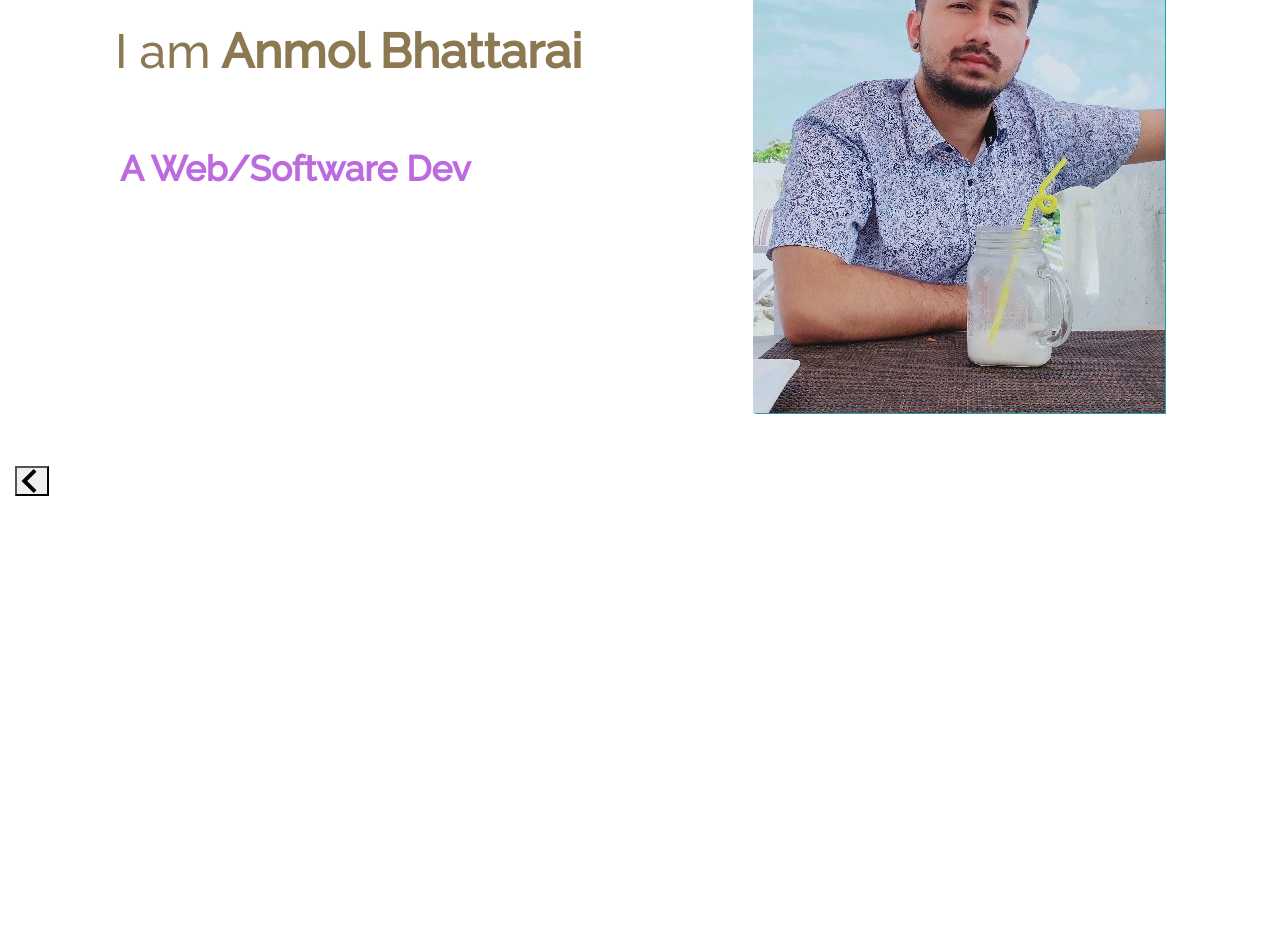
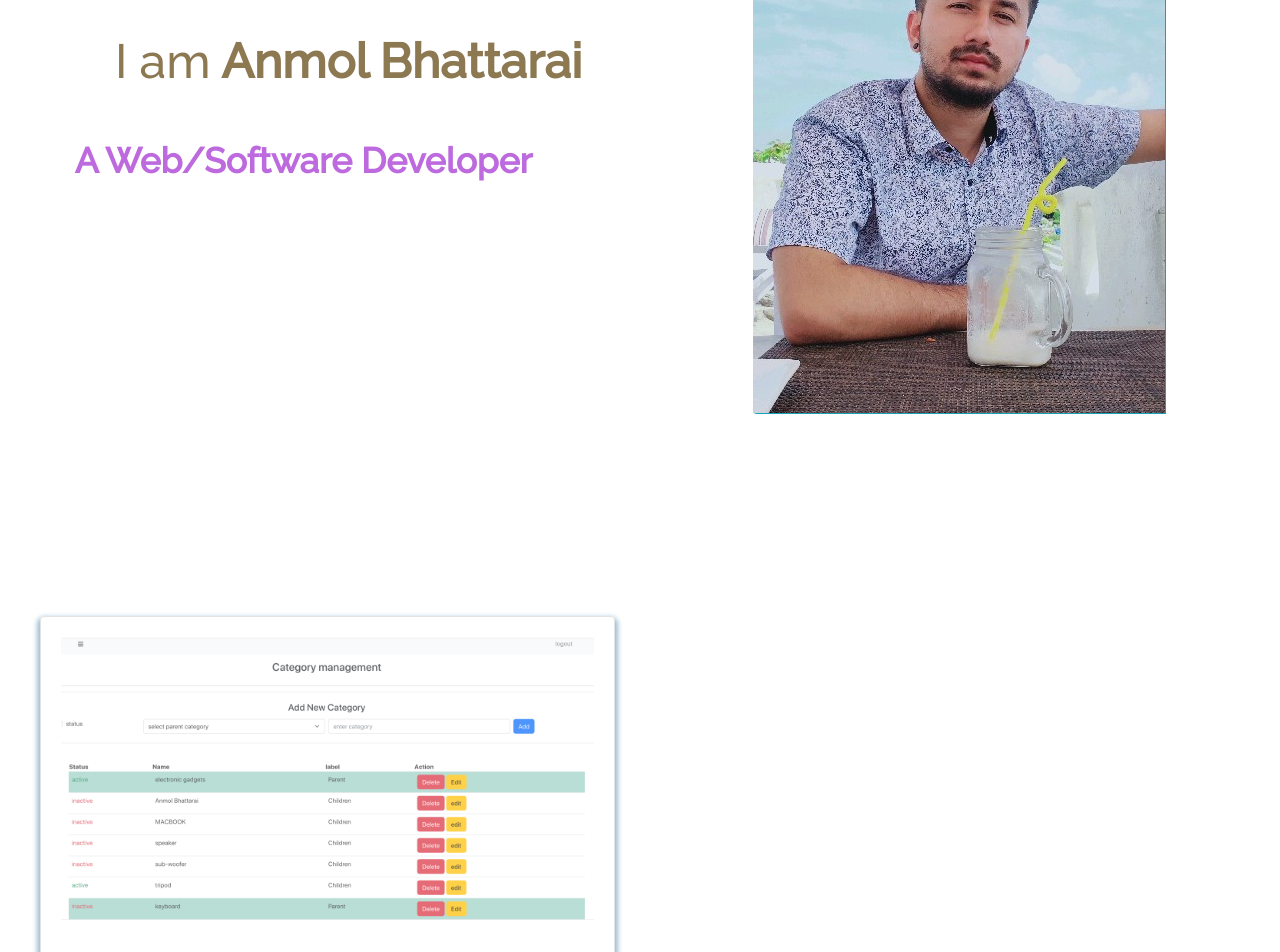
Before and after one commit to anmolft9/portfolio, a React (Create React App) app: page / in a window 1280 px wide. Shown: the part 300-1252 px from the top of the page. Built offline with nearby package versions, Linux system fonts and the light colour scheme; some icons are missing.

Commit message:
making some changes to the potfolio webpage

```diff
--- a/src/components/Home/Home.js
+++ b/src/components/Home/Home.js
@@ -5,7 +5,10 @@ import "bootstrap/dist/css/bootstrap.min.css";
 import homeLogo from "../../Assets/home-main.png";
 import { Home2 } from "./Home2";
 import { Type } from "./Type";
-import { Slideshow } from "../Slides";
+import { ProjectCard } from "../Projects/ProjectCards";
+import AdminPanel from "../../Assets/Projects/AdminPanel.png";
+
+// import { Slideshow } from "../Slides";
 
 export const Home = () => {
   return (
@@ -14,7 +17,7 @@ export const Home = () => {
         <Container className="home-content">
           <Row>
             <Col md={7} className="home-header">
-              <h1 style={{ paddingBottom: 15 }} className="heading">
+              <h1 style={{ paddingBottom: 25 }} className="heading">
                 Hi There! <span className="wave">👋🏻</span>
               </h1>
 
@@ -23,7 +26,14 @@ export const Home = () => {
                 <strong className="main-name"> Anmol Bhattarai</strong>
               </h1>
 
-              <div style={{ padding: 50, textAlign: "left" }}>
+              <div
+                style={{
+                  marginTop: 40,
+                  paddingRight: 200,
+                  marginRight: -20,
+                  textAlign: "right",
+                }}
+              >
                 <Type />
               </div>
             </Col>
@@ -37,11 +47,18 @@ export const Home = () => {
             </Col>
           </Row>
         </Container>
-        <Row>
-          <Col>
-            <Slideshow />
+
+        <div style={{ marginTop: 100 }}>
+          <Col md={6} className="project-card">
+            <ProjectCard
+              imgPath={AdminPanel}
+              isBlog={false}
+              title="AdminPanel CMS"
+              description="The goal of the project was to develop an admin panel for an ecommerce website. I have built this application using HTML, CSS, JAVASCRIPT, ReactJS, Redux, MonogDB and Bootstrap-React."
+              link="https://github.com/anmolft9/FullStack_CMS_Setup"
+            />
           </Col>
-        </Row>
+        </div>
       </Container>
       <Home2 />
     </section>
--- a/src/components/Slides.js
+++ b/src/components/Slides.js
@@ -14,7 +14,7 @@ export const Slideshow = () => {
 
   return (
     <Slide>
-      {/* <div className="each-slide-effect">
+      <div className="each-slide-effect">
         <div style={{ backgroundImage: `url(${images[0]})` }}>
           <span>Slide 1</span>
         </div>
@@ -28,10 +28,11 @@ export const Slideshow = () => {
         <div style={{ backgroundImage: `url(${images[2]})` }}>
           <span>Slide 3</span>
         </div>
-      </div> */}
+      </div>
 
       <Col md={4} className="project-card">
         <ProjectCard
+          // width="100"
           imgPath={Quiz}
           isBlog={false}
           title="Expense Tracker"
--- a/src/style.css
+++ b/src/style.css
@@ -500,11 +500,13 @@ span {
   justify-content: center;
   background-size: cover;
   height: 350px;
+  margin-left: 100px;
 }
 
 .each-slide-effect span {
-  padding: 20px;
+  padding: 10px;
   font-size: 20px;
   background: #efefef;
   text-align: center;
+  margin: 100px;
 }
```
